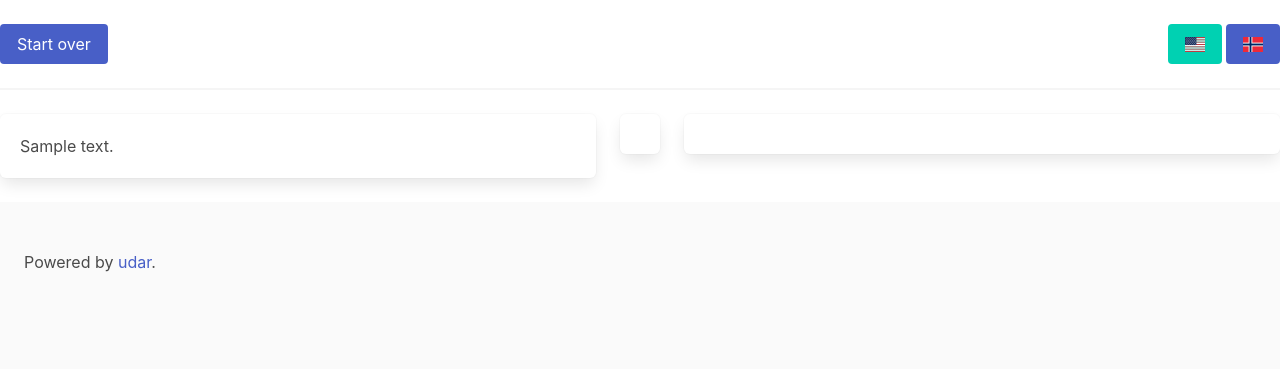
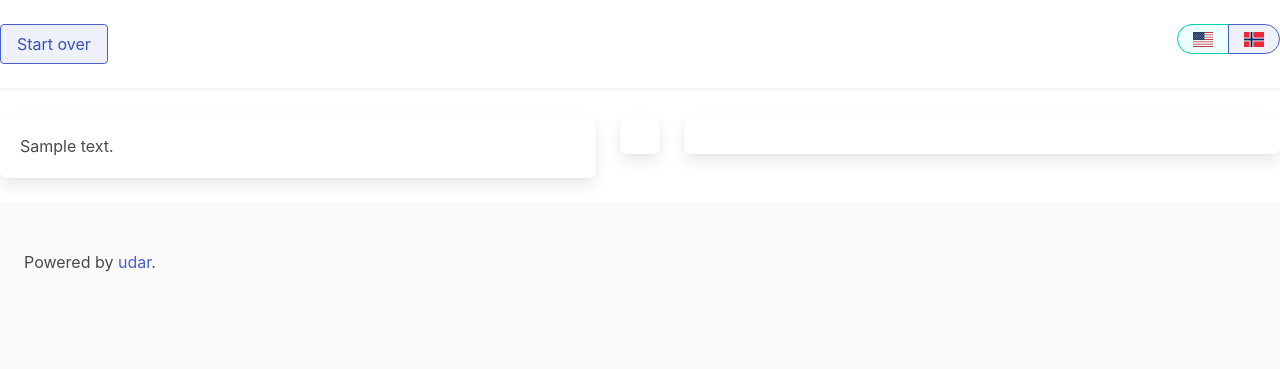
Before and after one commit to reynoldsnlp/rus_L2_flask, a Flask app: template templates/output.html in a window 1280 px wide. Shown: the part 36-405 px from the top of the page. Run offline with Flask 2, Linux system fonts and the light colour scheme; the template is opened without the code that fills it: most values are stand-ins (such as "Sample title", 1, 10 or a date in 2020); some libraries are stand-ins or nearby versions.

Commit message:
prettier flag buttons

```diff
--- a/app.py
+++ b/app.py
@@ -27,7 +27,7 @@ def freq_form_post():
         return render_template("entry_form.html")
     elif request.method == 'POST':
         text = request.form['text'].strip() or EXAMPLE_SENT
-        doc = udar.Document(text, analyze_L2_errors=True)
+        doc = udar.Document(text, analyze_L2_errors=True, disambiguate=True)
         text_html = doc2html(doc)
         return render_template('output.html', text_html=text_html)
 
--- a/templates/output.html
+++ b/templates/output.html
@@ -16,18 +16,18 @@
 <p>Russian Mentor for Orthographic Rules</p>
 -->
 
-<p class="is-pulled-right">
-	<button class="lang eng button is-clickable is-primary" onclick="set_lang('eng')">
+<div class="buttons has-addons is-pulled-right">
+	<button class="lang eng button is-clickable is-light is-outlined is-primary is-rounded is-small" onclick="set_lang('eng')">
 		<img alt="English" src="{{ url_for('static', filename='img/us.svg') }}" width="20" height="15">
 	</button>
-	<button class="lang nob button is-clickable is-link" onclick="set_lang('nob')">
+	<button class="lang nob button is-clickable is-light is-link is-outlined is-rounded is-small" onclick="set_lang('nob')">
 		<img alt="Norsk (bokmål)" src="{{ url_for('static', filename='img/no.svg') }}" width="20" height="15">
 	</button>
-</p>
+</div>
 
-<p>
-	<a class="button is-clickable is-link" href="./">Start over</a>
-</p>
+<div>
+	<a class="button is-clickable is-light is-link is-outlined" href="./">Start over</a>
+</div>
 
 <hr>
 
```
